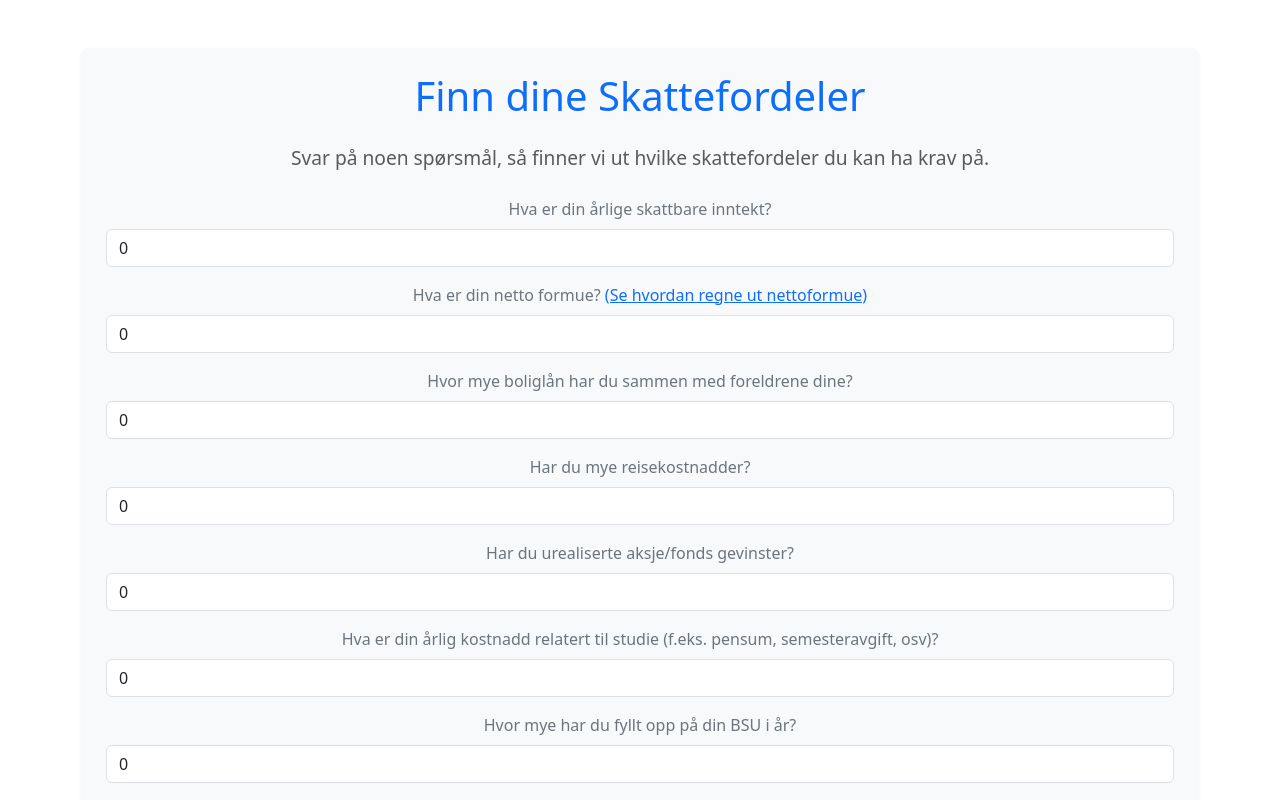
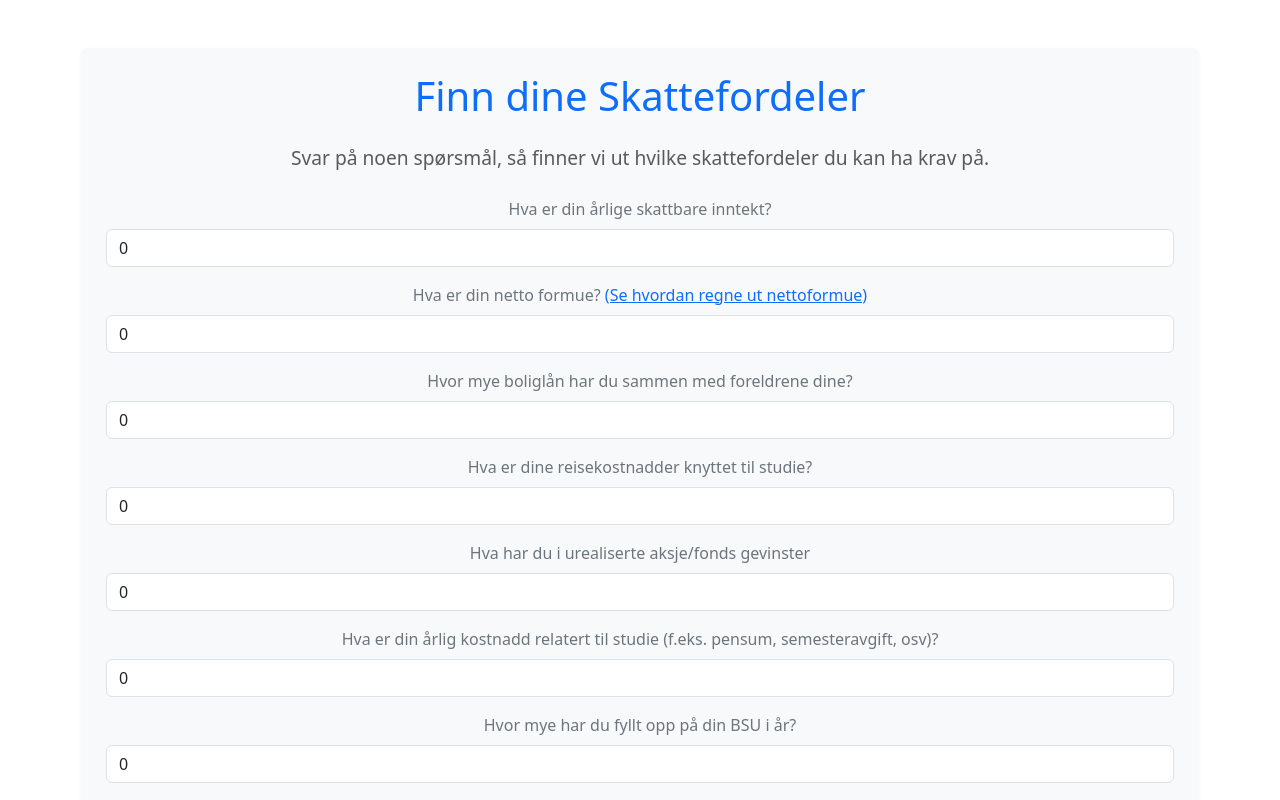
Before and after one commit to ELmustasje/StudentSkatt, a React (Create React App) app: page /guide in a window 1280 px wide. Shown: the top 800 px of the page. Built offline with nearby package versions, Linux system fonts and the light colour scheme.

Commit message:
small fixes

```diff
--- a/src/assets/Footer.tsx
+++ b/src/assets/Footer.tsx
@@ -7,7 +7,7 @@ const Footer: React.FC = () => {
       <div className="container text-center">
         <p className="mb-0">
           <small>
-            Informasjonen på denne nettsiden er kun ment som veiledning og er ikke ment å erstatte profesjonell skatterådgivning. Selv om jeg tilstreber å gi nøyaktig og oppdatert informasjon, kan jeg ikke garantere at informasjonen på nettsiden er fullstendig, korrekt eller tilstrekkelig for å oppfylle dine spesifikke skatteforpliktelser. Skatteetaten har myndighet til å vurdere og gjennomskjære skatteforhold, og jeg fraskriver oss alt ansvar i tilfelle en gjennomgang av Skatteetaten eller andre relevante myndigheter som fører til endringer i dine skatteforhold, inkludert eventuelle pålegg, straff eller tilleggsskatt.
+            Informasjonen på denne nettsiden er kun ment som veiledning og er ikke ment å erstatte profesjonell skatterådgivning. Selv om jeg tilstreber å gi nøyaktig og oppdatert informasjon, kan jeg ikke garantere at informasjonen på nettsiden er fullstendig, korrekt eller tilstrekkelig for å oppfylle dine spesifikke skatteforpliktelser. Skatteetaten har myndighet til å vurdere og gjennomskjære skatteforhold, og jeg fraskriver meg alt ansvar i tilfelle en gjennomgang av Skatteetaten eller andre relevante myndigheter som fører til endringer i dine skatteforhold, inkludert eventuelle pålegg, straff eller tilleggsskatt.
             <br />
             Bruk av informasjonen på denne nettsiden skjer på egen risiko, og jeg anbefaler at du søker profesjonell skatterådgivning for å sikre at du overholder gjeldende skatteregler.
           </small>
--- a/src/assets/Pages/Guide.tsx
+++ b/src/assets/Pages/Guide.tsx
@@ -44,7 +44,7 @@ const Guide: React.FC = () => {
     // Create an array to store the benefits
     let userBenefits: React.ReactNode[] = [];
 
-    const inntektsgrense = 199591
+    const inntektsgrense = 214213
     if (income > inntektsgrense) {
       userBenefits.push(
         <a href="/inntektsgrense" target="_blank" rel="noopener noreferrer">
@@ -177,7 +177,7 @@ const Guide: React.FC = () => {
         </div>
         <div className="form-group mb-3">
           <label htmlFor="travel" className="form-label text-secondary">
-            Har du mye reisekostnadder?
+            Hva er dine reisekostnadder knyttet til studie?
           </label>
           <input
             type="text"
@@ -190,7 +190,7 @@ const Guide: React.FC = () => {
         </div>
         <div className="form-group mb-3">
           <label htmlFor="aksje" className="form-label text-secondary">
-            Har du urealiserte aksje/fonds gevinster?
+            Hva har du i urealiserte aksje/fonds gevinster
           </label>
           <input
             type="text"
```
